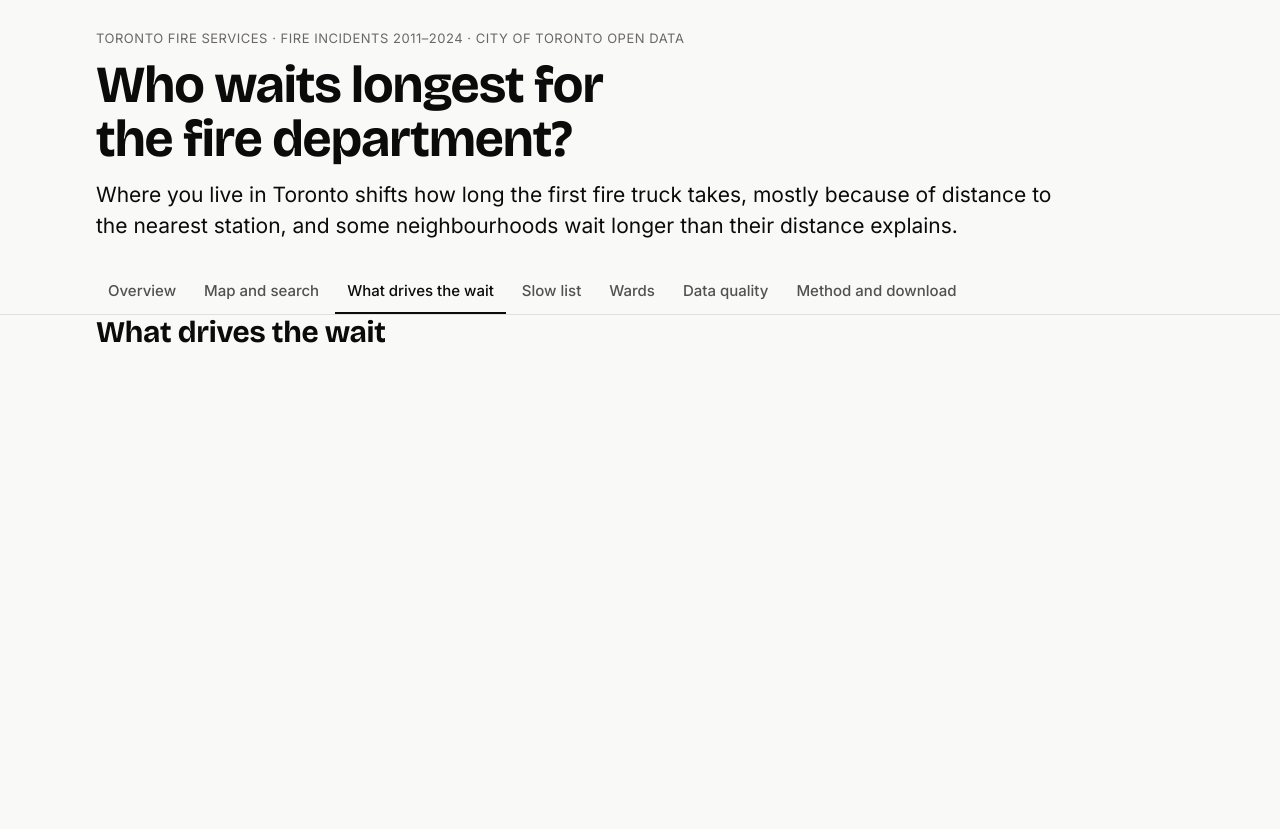
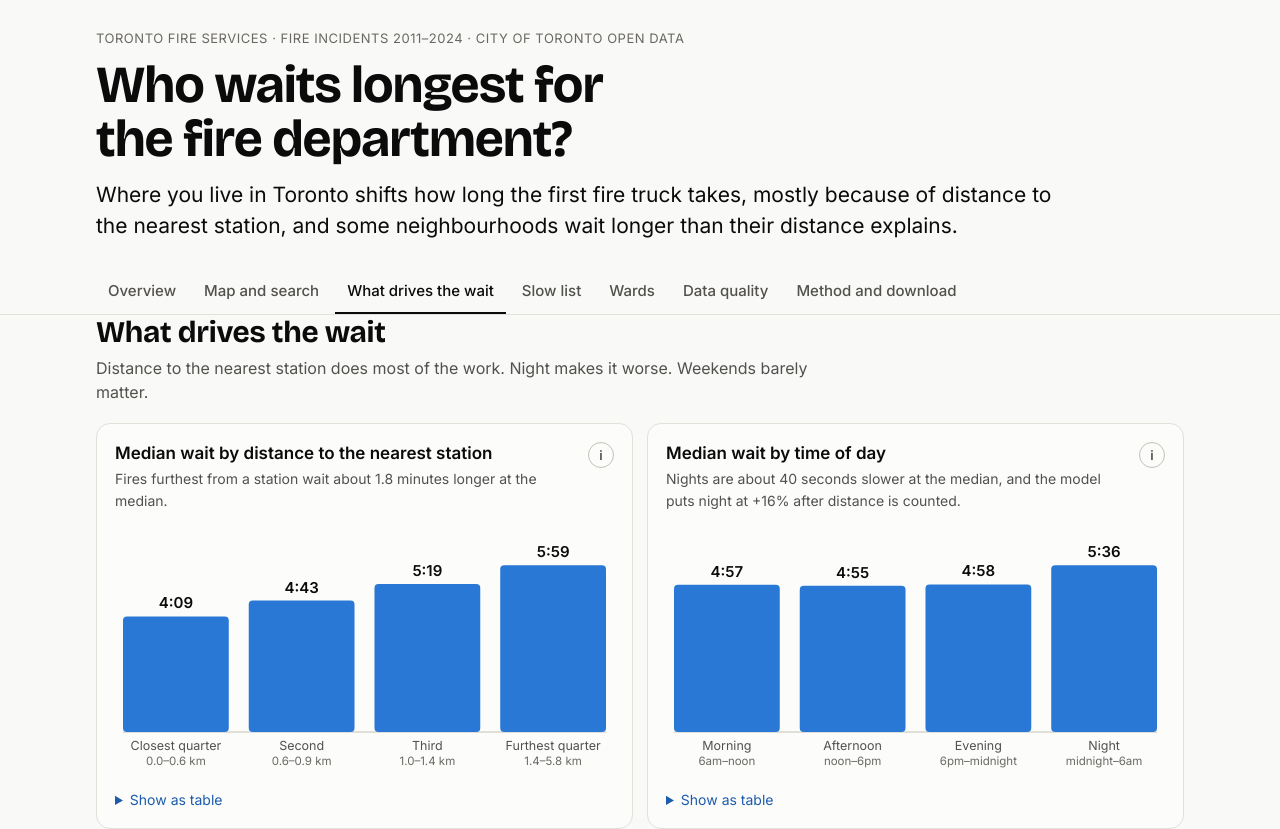
Before and after one commit to zarinhq/toronto-fire-response, a plain HTML site: page dashboard/index.html in a window 1280 px wide. Both pictures are taken after a click on the tab "What drives the wait". Before the commit the page ends 800 px from the top, so only its background shows below. Drawn offline with nearby package versions, Linux system fonts and the light colour scheme.

Commit message:
Add distance and time-of-day charts to drivers tab

```diff
--- a/dashboard/charts.js
+++ b/dashboard/charts.js
@@ -39,3 +39,27 @@ function fillTable(el, head, rows) {
   el.innerHTML = "<thead><tr>" + head.map((h, i) => `<th class="${i ? "num" : ""}">${h}</th>`).join("") + "</tr></thead><tbody>" +
     rows.map((r) => "<tr>" + r.map((c, i) => `<td class="${i ? "num" : ""}">${c}</td>`).join("") + "</tr>").join("") + "</tbody>";
 }
+
+// Vertical bars with the value written above each bar.
+// items: [{label, sub, value, text, tip}]
+function barChart(el, items, label) {
+  const w = Math.max(260, el.clientWidth), h = 250, top = 30, bot = 40, L = 8, R = 8;
+  const n = items.length, gap = Math.max(14, w * 0.04);
+  const bw = (w - L - R - gap * (n - 1)) / n;
+  const max = Math.max(...items.map((i) => i.value)) * 1.08;
+  let s = `<line x1="${L}" x2="${w - R}" y1="${h - bot}" y2="${h - bot}" stroke="${css("--axis")}"/>`;
+  items.forEach((it, i) => {
+    const x = L + i * (bw + gap), bh = (it.value / max) * (h - bot - top), y = h - bot - bh;
+    s += `<g data-tip="${esc(it.tip)}"><rect x="${x}" y="${y}" width="${bw}" height="${bh}" rx="4" fill="${css("--blue")}"/>` +
+         `<rect x="${x}" y="${top - 8}" width="${bw}" height="${h - bot - top + 8}" fill="transparent"/></g>` +
+         `<text x="${x + bw / 2}" y="${y - 8}" text-anchor="middle" font-size="15" font-weight="600" fill="${css("--ink")}">${it.text}</text>` +
+         `<text x="${x + bw / 2}" y="${h - bot + 18}" text-anchor="middle" font-size="12.5" fill="${css("--ink2")}">${esc(it.label)}</text>` +
+         (it.sub ? `<text x="${x + bw / 2}" y="${h - bot + 33}" text-anchor="middle" font-size="11.5" fill="${css("--muted")}">${esc(it.sub)}</text>` : "");
+  });
+  el.innerHTML = svgWrap(w, h, s, label);
+  el.onpointermove = (e) => {
+    const g = e.target.closest("[data-tip]");
+    if (g) showTip(g.getAttribute("data-tip"), e); else hideTip();
+  };
+  el.onpointerleave = hideTip;
+}
--- a/dashboard/common.js
+++ b/dashboard/common.js
@@ -39,3 +39,12 @@ function showTip(html, e) {
 }
 function hideTip() { tipEl.style.opacity = 0; }
 document.addEventListener("scroll", hideTip, { passive: true });
+
+// The little "i" buttons: click one to show or hide its explanation box.
+document.addEventListener("click", (e) => {
+  const b = e.target.closest(".info");
+  if (!b) return;
+  const box = document.getElementById(b.dataset.info);
+  box.hidden = !box.hidden;
+  b.setAttribute("aria-expanded", !box.hidden);
+});
--- /dev/null
+++ b/dashboard/drivers.js
@@ -0,0 +1,48 @@
+// The "What drives the wait" tab.
+DRAW.drivers = function () {
+  const KN = D.kn;
+  const q = D.quarter, closest = q[0], furthest = q[3];
+  const order = ["morning", "afternoon", "evening", "night"];
+  const names = { morning: "Morning", afternoon: "Afternoon", evening: "Evening", night: "Night" };
+  const hours = { morning: "6am–noon", afternoon: "noon–6pm", evening: "6pm–midnight", night: "midnight–6am" };
+  const day = (k) => D.daypart.find((r) => r.daypart === k);
+  const others = order.filter((k) => k !== "night");
+  const nightExtra = Math.round(day("night").median_s - others.reduce((a, k) => a + day(k).median_s, 0) / others.length);
+  const qLabels = ["Closest quarter", "Second", "Third", "Furthest quarter"];
+
+  document.getElementById("p-drivers").innerHTML = `
+    <h2>What drives the wait</h2>
+    <p class="sub">Distance to the nearest station does most of the work. Night makes it worse. Weekends barely matter.</p>
+    <div class="grid2">
+      <div class="card">
+        <div class="charthead"><div><h3>Median wait by distance to the nearest station</h3>
+          <p class="cap">Fires furthest from a station wait about ${((furthest.median_s - closest.median_s) / 60).toFixed(1)} minutes longer at the median.</p></div>
+          <button class="info" data-info="i-dist" aria-expanded="false" aria-label="How to read this chart">i</button></div>
+        <div class="infobox" id="i-dist" hidden>Fires are split into four equal groups by how far the incident was from its nearest fire station in a straight line. Each bar is the middle wait in that group. ${tag("Measured")}</div>
+        <div class="chart" id="c-dist"></div>
+        <details class="tbl"><summary>Show as table</summary><table id="tb-dist"></table></details>
+      </div>
+      <div class="card">
+        <div class="charthead"><div><h3>Median wait by time of day</h3>
+          <p class="cap">Nights are about ${nightExtra} seconds slower at the median, and the model puts night at ${pc(KN.night_pct, 0)} after distance is counted.</p></div>
+          <button class="info" data-info="i-day" aria-expanded="false" aria-label="How to read this chart">i</button></div>
+        <div class="infobox" id="i-day" hidden>Morning is 6am to noon, afternoon noon to 6pm, evening 6pm to midnight, night midnight to 6am. Bars show the middle wait in each period. ${tag("Measured")}</div>
+        <div class="chart" id="c-day"></div>
+        <details class="tbl"><summary>Show as table</summary><table id="tb-day"></table></details>
+      </div>
+    </div>`;
+
+  barChart(document.getElementById("c-dist"),
+    q.map((r, i) => ({ label: qLabels[i], sub: `${r.km_min.toFixed(1)}–${r.km_max.toFixed(1)} km`, value: r.median_s, text: mmss(r.median_s),
+      tip: `<b>${qLabels[i]}</b><br>${nf(r.n)} fires, ${r.km_min.toFixed(2)}–${r.km_max.toFixed(2)} km from a station<br>Median wait ${mmss(r.median_s)}` })),
+    "Median wait by distance group");
+  barChart(document.getElementById("c-day"),
+    order.map((k) => ({ label: names[k], sub: hours[k], value: day(k).median_s, text: mmss(day(k).median_s),
+      tip: `<b>${names[k]}</b> (${hours[k]})<br>${nf(day(k).n)} fires<br>Median wait ${mmss(day(k).median_s)}, 9 in 10 under ${mmss(day(k).p90_s)}` })),
+    "Median wait by time of day");
+
+  fillTable(document.getElementById("tb-dist"), ["Distance group", "Fires", "Distance range (km)", "Median wait"],
+    q.map((r, i) => [qLabels[i], nf(r.n), `${r.km_min.toFixed(2)}–${r.km_max.toFixed(2)}`, mmss(r.median_s)]));
+  fillTable(document.getElementById("tb-day"), ["Time of day", "Fires", "Median", "Slowest 1 in 10 over"],
+    order.map((k) => [names[k], nf(day(k).n), mmss(day(k).median_s), mmss(day(k).p90_s)]));
+};
--- a/dashboard/index.html
+++ b/dashboard/index.html
@@ -38,6 +38,7 @@
   <script src="charts.js"></script>
   <script src="overview.js"></script>
   <script src="map.js"></script>
+  <script src="drivers.js"></script>
   <script src="app.js"></script>
 </body>
 </html>
--- a/dashboard/style.css
+++ b/dashboard/style.css
@@ -113,3 +113,14 @@ table { border-collapse: collapse; width: 100%; font-size: 14px; font-variant-nu
 th, td { text-align: left; padding: 7px 8px; border-bottom: 1px solid var(--line); }
 th { font-weight: 600; color: var(--ink2); font-size: 13px; position: sticky; top: 0; background: var(--surface); }
 td.num, th.num { text-align: right; }
+
+/* charts and the "i" boxes */
+.grid2 { display: grid; gap: 14px; grid-template-columns: 1fr; }
+@media (min-width: 860px) { .grid2 { grid-template-columns: 1fr 1fr; } }
+.charthead { display: flex; align-items: flex-start; justify-content: space-between; gap: 10px; }
+.info { flex: none; width: 26px; height: 26px; border-radius: 50%; border: 1px solid var(--axis); background: var(--surface); cursor: pointer; font: 600 13px/1 var(--font-body); color: var(--ink2); }
+.info:hover { background: var(--wash); }
+.infobox { background: var(--wash); border-radius: 10px; padding: 10px 12px; font-size: 14px; color: var(--ink2); margin: 6px 0 10px; }
+.infobox[hidden] { display: none; }
+.chart { width: 100%; position: relative; }
+svg text { font-family: var(--font-body); }
```
